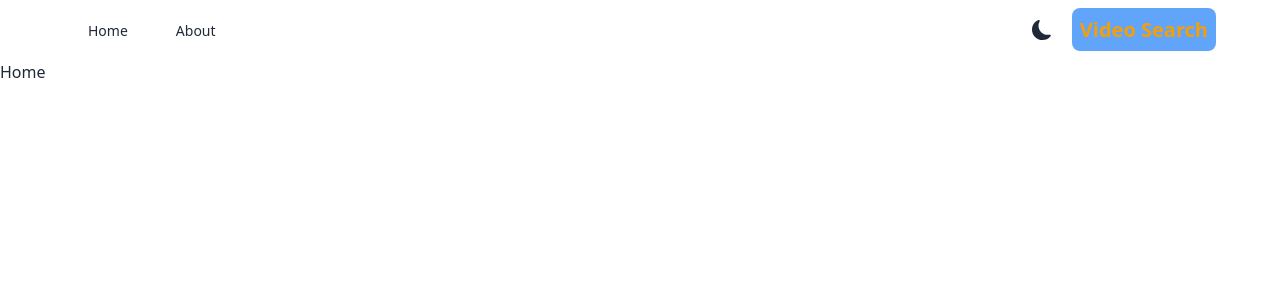
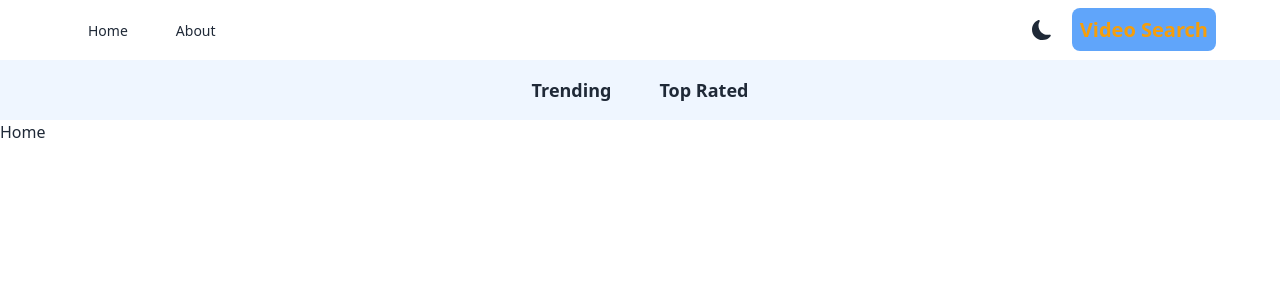
Before and after one commit to ikizey/video-search, a Next.js app: page / in a window 1280 px wide. Shown: the top 300 px of the page. Built offline with nearby package versions, Linux system fonts and the light colour scheme.

Commit message:
add navbar component

```diff
--- a/src/app/layout.tsx
+++ b/src/app/layout.tsx
@@ -1,6 +1,7 @@
 import './globals.css';
 
 import Header from '@/components/Header';
+import Navbar from '@/components/Navbar';
 import Providers from './Providers';
 
 export const metadata = {
@@ -18,6 +19,7 @@
       <body>
         <Providers>
           <Header />
+          <Navbar />
           {children}
         </Providers>
       </body>
--- /dev/null
+++ b/src/components/Navbar.tsx
@@ -0,0 +1,10 @@
+import NavbarItem from './NavbarItem';
+
+export default function Navbar() {
+  return (
+    <div className='flex justify-center dark:bg-gray-700 bg-blue-50 p-4 lg:text-lg'>
+      <NavbarItem title='Trending' param='trending' />
+      <NavbarItem title='Top Rated' param='top-rated' />
+    </div>
+  );
+}
--- /dev/null
+++ b/src/components/NavbarItem.tsx
@@ -0,0 +1,29 @@
+'use client';
+
+import Link from 'next/link';
+import { useSearchParams } from 'next/navigation';
+
+interface NavbarItemProps {
+  title: string;
+  param: string;
+}
+
+export default function NavbarItem({ title, param }: NavbarItemProps) {
+  const searchParams = useSearchParams();
+  const fetch = searchParams.get('fetch');
+
+  return (
+    <div>
+      <Link
+        href={`/?fetch=${param}`}
+        className={`m-4 hover:text-blue-400 font-semibold p-2 ${
+          fetch &&
+          fetch === param &&
+          'underline underline-offset-8 decoration-4 decoration-blue-400 rounded-lg'
+        }`}
+      >
+        {title}
+      </Link>
+    </div>
+  );
+}
```
